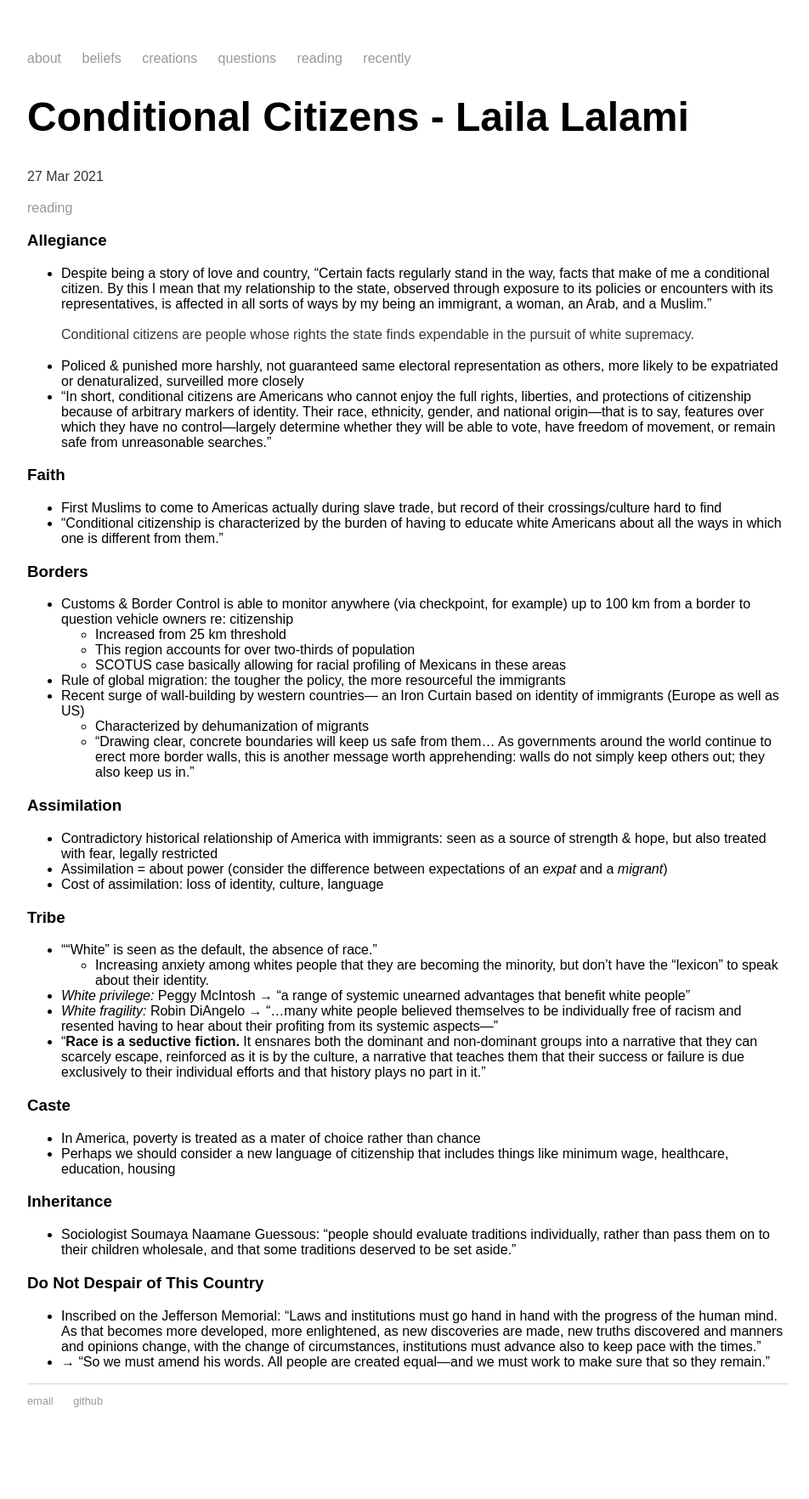
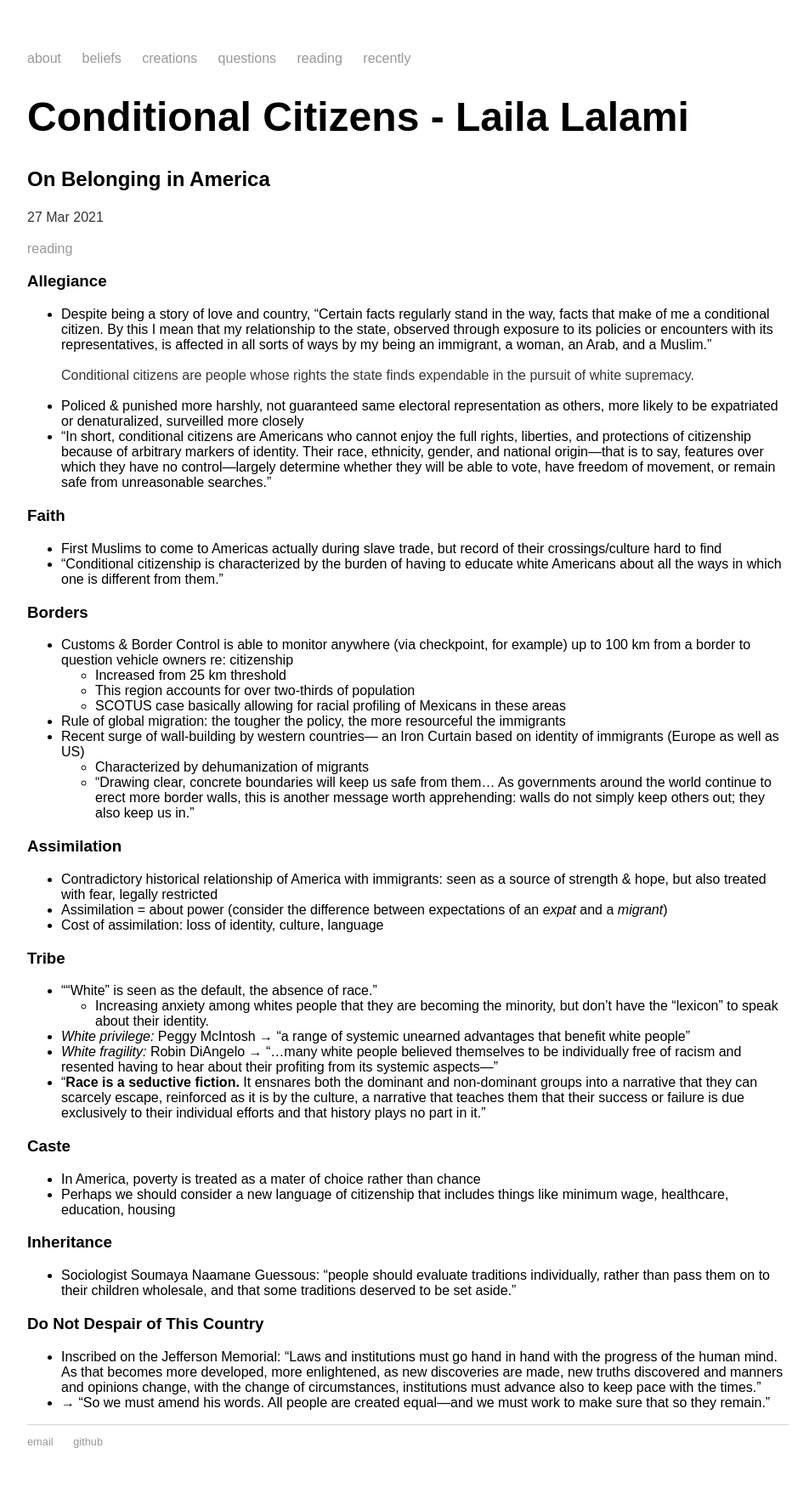
Before and after one commit to mayasheth/mayasheth.github.io, a Jekyll site: the page built from _posts/notes/2021-03-27-conditional-citizens.md, in a window 1280 px wide. Shown: the whole page at 85% size, without its empty margins (160-1112 px from the left). Built offline with Jekyll 4.4.1, drawn with Linux system fonts in a browser that asks for light colours; before the commit the page ends 1716 px from its top, so only the background shows below that.

Commit message:
Update 2021-03-27-conditional-citizens.md

```diff
--- a/_posts/notes/2021-03-27-conditional-citizens.md
+++ b/_posts/notes/2021-03-27-conditional-citizens.md
@@ -1,7 +1,7 @@
 ---
 layout: post
 title: Conditional Citizens - Laila Lalami
-subtitle:
+subtitle: On Belonging in America
 categories: reading
 date: 2021-03-27
 
```
